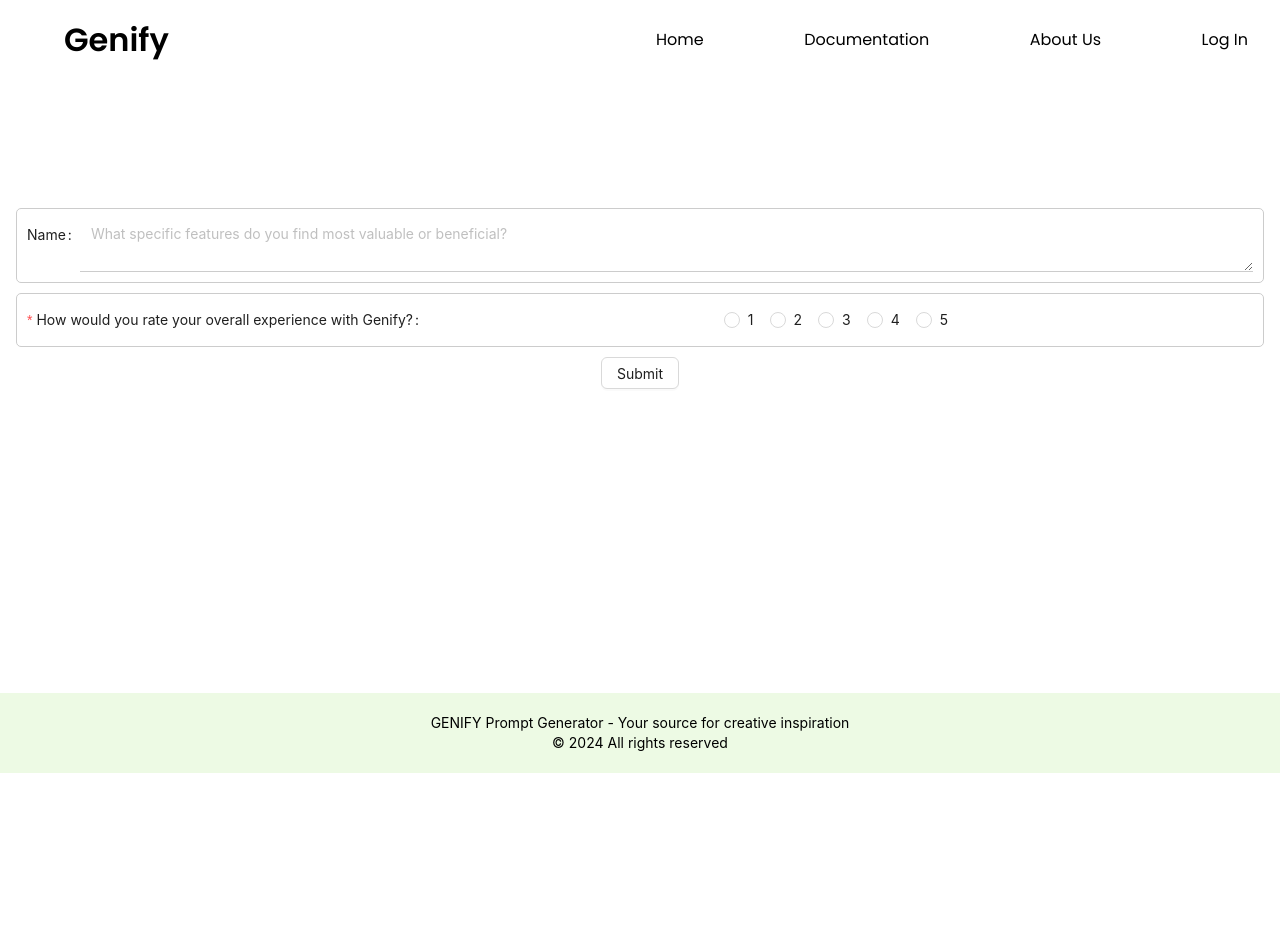
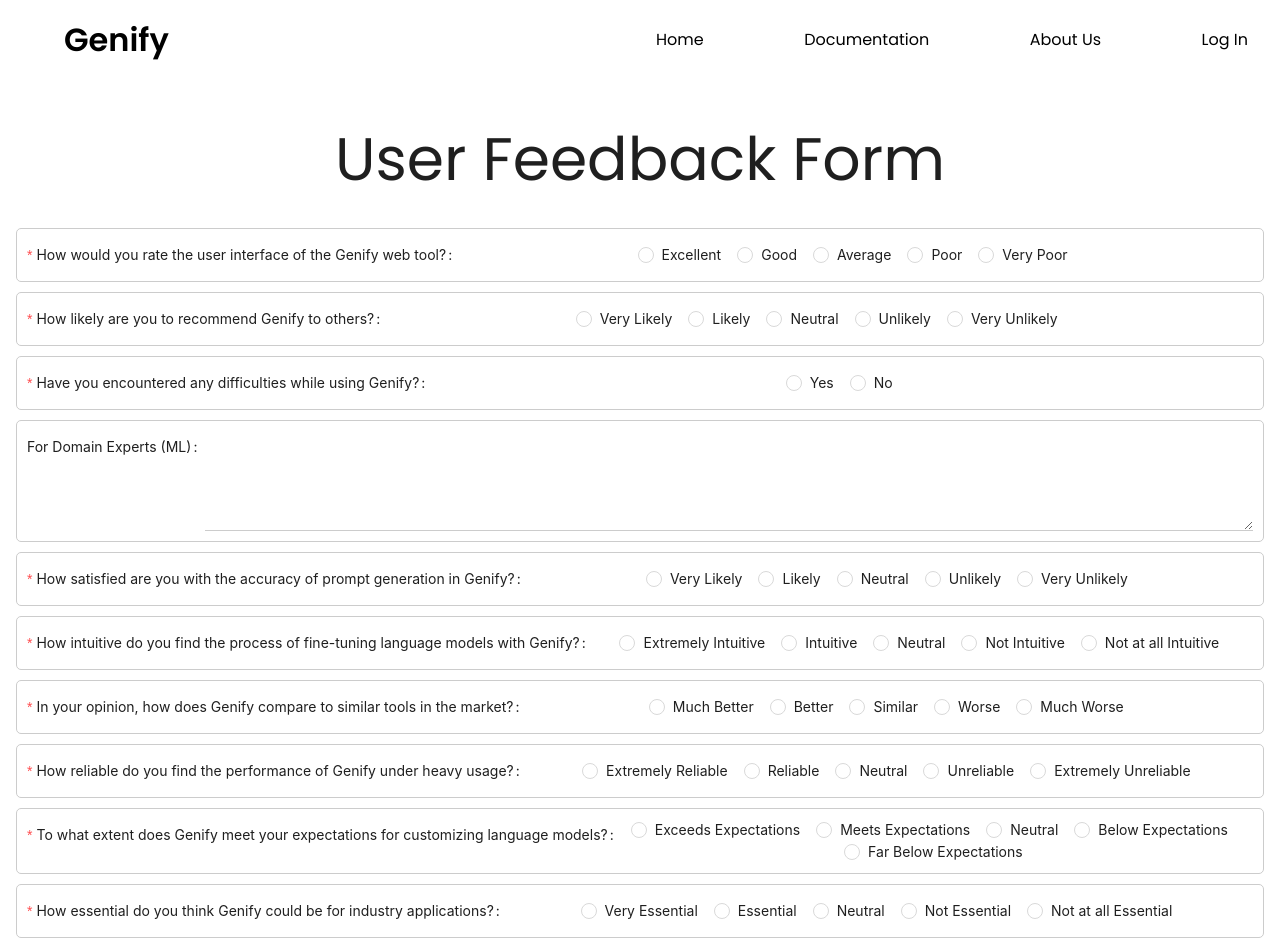
Before and after one commit to GENIFY-Gang/GENIFY-FE-2, a React (Create React App) app: page /feed-back in a window 1280 px wide. Shown: the top 952 px of the page. Before the commit the page ends 800 px from the top, so only its background shows below. Built offline with nearby package versions, Linux system fonts and the light colour scheme.

Commit message:
added feedBack fields

```diff
--- a/src/Pages/FeedBack/FeedBack.tsx
+++ b/src/Pages/FeedBack/FeedBack.tsx
@@ -47,20 +47,38 @@
   };
 
   return (
-    <Layout style={{background:"white"}}>
+    <Layout style={{ background: "white" }}>
       <NavigationBar /> {/* NavigationBar as header */}
-      <Content style={{ marginTop: '64px',background:"white" }}>
-
-      <div className="container mx-auto pt-8 px-4 mt-28">
-      <Form form={form}>
+      <Content style={{ marginTop: "64px", background: "white" }}>
+        <p
+          style={{ fontSize: "60px", marginTop: "50px", fontFamily: "Poppins" }}
+        >
+          User Feedback Form
+        </p>
+        <div className="container mx-auto px-4 mt-6">
+          <Form form={form}>
             <FeedbackFormItems />
           </Form>
-          <Button className="input" onClick={handleSubmit}>
-            Submit
-          </Button>
-      </div>
+          <div style={{ display: "flex", justifyContent: "flex-end" }}>
+            <div style={{ marginLeft: "auto",marginRight:"10px",marginTop:"50px" }}>
+              <Button
+                className="inputBtn"
+                size="large"
+                onClick={handleSubmit}
+                style={{
+                  backgroundColor: "#24605A",
+                  borderColor: "#24605A",
+                  color: "white",
+                  width:"100px"
+                }}
+              >
+                Submit
+              </Button>
+            </div>
+          </div>
+        </div>
       </Content>
-      <Footer bottomFooter={true}/>
+      <Footer bottomFooter={true} />
     </Layout>
   );
 };
--- a/src/Pages/FeedBack/schema.tsx
+++ b/src/Pages/FeedBack/schema.tsx
@@ -1,35 +1,236 @@
 // FeedbackFormItems.js
-import React from 'react';
-import { Form, Input, Radio } from 'antd';
+import React from "react";
+import { Form, Input, Radio } from "antd";
 
 const FeedbackFormItems = () => {
   return (
     <>
       <Form.Item
-        name="input_text"
+        name="interFace_rate"
         className="form-item-box"
-        label="Name"
-      >
-        <Input.TextArea
-          placeholder="What specific features do you find most valuable or beneficial?"
-          id="name"
-          name="name"
-          className="custom-input"
-        />
-      </Form.Item>
-      <Form.Item
-        name="overallExp"
-        className="form-item-box"
-        label="How would you rate your overall experience with Genify?"
+        label="How would you rate the user interface of the Genify web tool?"
         rules={[
           {
             required: true,
-            message: 'Please select your overall experience with Genify',
+            message: "Please select a value",
           },
         ]}
       >
         <Radio.Group>
-          {[1, 2, 3, 4, 5].map((value) => (
+          {["Excellent", "Good", "Average", "Poor", "Very Poor"].map(
+            (value) => (
+              <Radio key={value} value={value}>
+                {value}
+              </Radio>
+            )
+          )}
+        </Radio.Group>
+      </Form.Item>
+
+      <Form.Item
+        name="recommend"
+        className="form-item-box"
+        label="How likely are you to recommend Genify to others?"
+        rules={[
+          {
+            required: true,
+            message: "Please select a value",
+          },
+        ]}
+      >
+        <Radio.Group>
+          {[
+            "Very Likely",
+            "Likely",
+            "Neutral",
+            "Unlikely",
+            "Very Unlikely",
+          ].map((value) => (
+            <Radio key={value} value={value}>
+              {value}
+            </Radio>
+          ))}
+        </Radio.Group>
+      </Form.Item>
+
+      <Form.Item
+        name="difficulty"
+        className="form-item-box"
+        label="Have you encountered any difficulties while using Genify?"
+        rules={[
+          {
+            required: true,
+            message: "Please select a value",
+          },
+        ]}
+      >
+        <Radio.Group>
+          {["Yes", "No"].map((value) => (
+            <Radio key={value} value={value}>
+              {value}
+            </Radio>
+          ))}
+        </Radio.Group>
+      </Form.Item>
+
+      <Form.Item
+        name="domainExpert"
+        className="form-item-box"
+        label="For Domain Experts (ML)"
+      >
+        <Input.TextArea
+          id="name"
+          name="name"
+          className="custom-input"
+          style={{ height: "100px" }}
+        />
+      </Form.Item>
+
+      <Form.Item
+        name="accuracy"
+        className="form-item-box"
+        label="How satisfied are you with the accuracy of prompt generation in Genify?"
+        rules={[
+          {
+            required: true,
+            message: "Please select a value",
+          },
+        ]}
+      >
+        <Radio.Group>
+          {[
+            "Very Likely",
+            "Likely",
+            "Neutral",
+            "Unlikely",
+            "Very Unlikely",
+          ].map((value) => (
+            <Radio key={value} value={value}>
+              {value}
+            </Radio>
+          ))}
+        </Radio.Group>
+      </Form.Item>
+
+      <Form.Item
+        name="fine_tuning"
+        className="form-item-box"
+        label="How intuitive do you find the process of fine-tuning language models with Genify?"
+        rules={[
+          {
+            required: true,
+            message: "Please select a value",
+          },
+        ]}
+      >
+        <Radio.Group>
+          {[
+            "Extremely Intuitive",
+            "Intuitive",
+            "Neutral",
+            "Not Intuitive",
+            "Not at all Intuitive",
+          ].map((value) => (
+            <Radio key={value} value={value}>
+              {value}
+            </Radio>
+          ))}
+        </Radio.Group>
+      </Form.Item>
+
+      <Form.Item
+        name="comparing"
+        className="form-item-box"
+        label="In your opinion, how does Genify compare to similar tools in the market?"
+        rules={[
+          {
+            required: true,
+            message: "Please select a value",
+          },
+        ]}
+      >
+        <Radio.Group>
+          {["Much Better", "Better", "Similar", "Worse", "Much Worse"].map(
+            (value) => (
+              <Radio key={value} value={value}>
+                {value}
+              </Radio>
+            )
+          )}
+        </Radio.Group>
+      </Form.Item>
+
+      <Form.Item
+        name="performance"
+        className="form-item-box"
+        label="How reliable do you find the performance of Genify under heavy usage?"
+        rules={[
+          {
+            required: true,
+            message: "Please select a value",
+          },
+        ]}
+      >
+        <Radio.Group>
+          {[
+            "Extremely Reliable",
+            "Reliable",
+            "Neutral",
+            "Unreliable",
+            "Extremely Unreliable",
+          ].map((value) => (
+            <Radio key={value} value={value}>
+              {value}
+            </Radio>
+          ))}
+        </Radio.Group>
+      </Form.Item>
+
+      <Form.Item
+        name="expectations"
+        className="form-item-box"
+        label="To what extent does Genify meet your expectations for customizing language models?"
+        rules={[
+          {
+            required: true,
+            message: "Please select a value",
+          },
+        ]}
+      >
+        <Radio.Group>
+          {[
+            "Exceeds Expectations",
+            "Meets Expectations",
+            "Neutral",
+            "Below Expectations",
+            "Far Below Expectations",
+          ].map((value) => (
+            <Radio key={value} value={value}>
+              {value}
+            </Radio>
+          ))}
+        </Radio.Group>
+      </Form.Item>
+
+      <Form.Item
+        name="overallExp"
+        className="form-item-box"
+        label="How essential do you think Genify could be for industry applications?"
+        rules={[
+          {
+            required: true,
+            message: "Please select a value",
+          },
+        ]}
+      >
+        <Radio.Group>
+          {[
+            "Very Essential",
+            "Essential ",
+            "Neutral",
+            "Not Essential",
+            "Not at all Essential",
+          ].map((value) => (
             <Radio key={value} value={value}>
               {value}
             </Radio>
--- a/src/Pages/Footer/Footer.tsx
+++ b/src/Pages/Footer/Footer.tsx
@@ -2,7 +2,7 @@
 import '../../AMain/Main.css';
 
 const Footer: FC<{marginTop?:boolean , bottomFooter?:boolean}>=({marginTop,bottomFooter}) => {
-  const footerStyle = bottomFooter ? {marginTop:"19rem"} : { marginTop: marginTop ? "" : "6rem" };
+  const footerStyle = bottomFooter ? {marginTop:"6rem"} : { marginTop: marginTop ? "" : "6rem" };
   return (
     <footer className="py-5 text-center w-full footer custom-footer" style={footerStyle}>
       <div className="container mx-auto">
```
